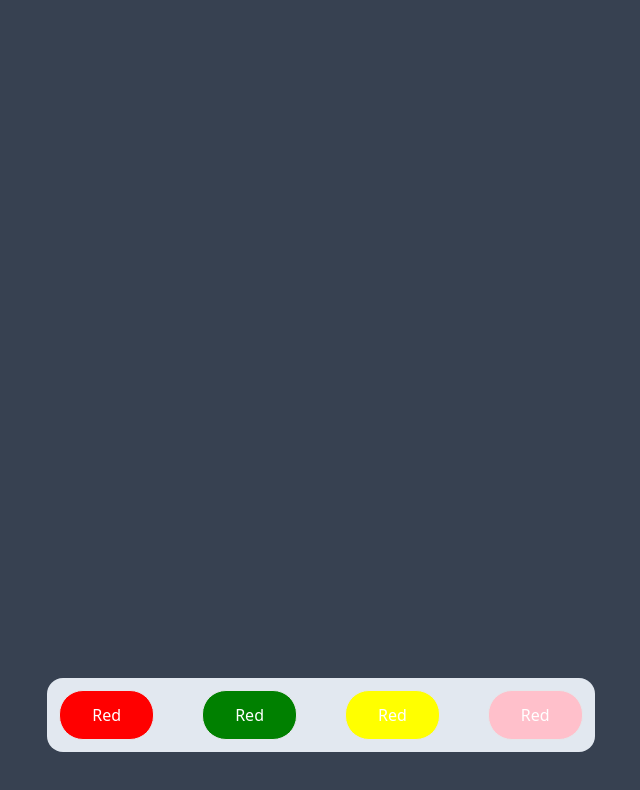
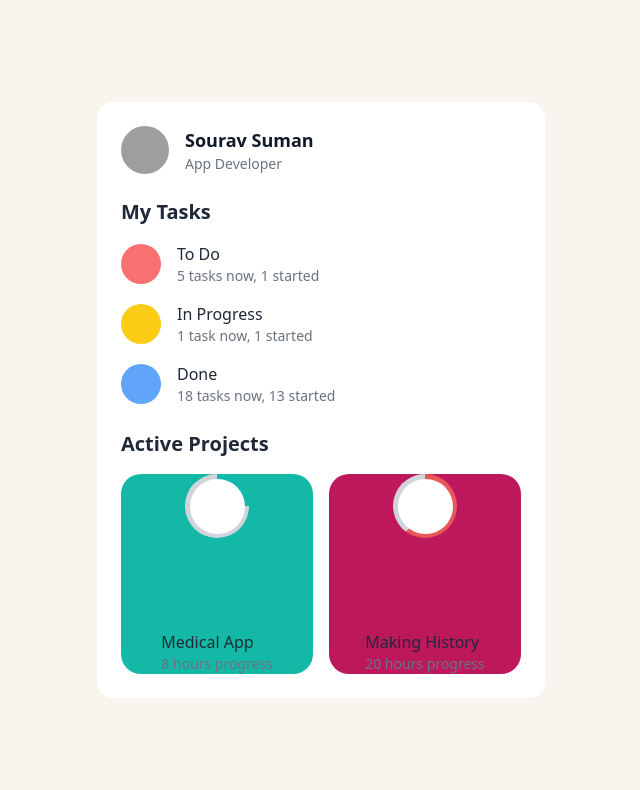
Before and after one commit to WebproPandey/React-App, a React (Vite) app: page / in a window 1280 px wide. Shown: the top 790 px of the page, without its empty margins (319-959 px from the left). Built offline with nearby package versions, Linux system fonts and the light colour scheme; grey boxes are pictures that could not be loaded.

Commit message:
create ui  for App

```diff
--- a/src/App.jsx
+++ b/src/App.jsx
@@ -1,18 +1,96 @@
-import React, { useState } from 'react';
-import Buttonbox from './component/Buttonbox';
+import React from "react";
+import "./index.css";
 
 const App = () => {
-  let [Color , setColor]  =   useState("#374151")
+  return (
+    <>
+      <div className="bg-[#f8f4ee] flex justify-center items-center min-h-screen">
+        <div className="w-full max-w-md bg-white rounded-2xl p-6">
+          {/* Profile Section */}
+          <header className="flex justify-between items-center mb-6">
+            <div className="flex items-center">
+              <img
+                src="profile-pic.png"
+                alt="Profile"
+                className="w-12 h-12 rounded-full mr-4"
+              />
+              <div>
+                <h2 className="text-lg font-bold text-gray-900">
+                  Sourav Suman
+                </h2>
+                <p className="text-sm text-gray-500">App Developer</p>
+              </div>
+            </div>
+            <button className="text-gray-500 text-2xl">
+              <i className="fas fa-cog"></i>
+            </button>
+          </header>
 
-  let handlerColor = (newColor) =>{
-    setColor(newColor)
-  }
+          {/* Task Section */}
+          <section className="mb-6">
+            <h3 className="text-xl font-semibold text-gray-800 mb-4">
+              My Tasks
+            </h3>
+            <div className="space-y-4">
+              <div className="flex items-center">
+                <div className="w-10 h-10 rounded-full bg-red-400 mr-4"></div>
+                <div>
+                  <h4 className="text-base font-medium text-gray-800">To Do</h4>
+                  <p className="text-sm text-gray-500">
+                    5 tasks now, 1 started
+                  </p>
+                </div>
+              </div>
+              <div className="flex items-center">
+                <div className="w-10 h-10 rounded-full bg-yellow-400 mr-4"></div>
+                <div>
+                  <h4 className="text-base font-medium text-gray-800">
+                    In Progress
+                  </h4>
+                  <p className="text-sm text-gray-500">1 task now, 1 started</p>
+                </div>
+              </div>
+              <div className="flex items-center">
+                <div className="w-10 h-10 rounded-full bg-blue-400 mr-4"></div>
+                <div>
+                  <h4 className="text-base font-medium text-gray-800">Done</h4>
+                  <p className="text-sm text-gray-500">
+                    18 tasks now, 13 started
+                  </p>
+                </div>
+              </div>
+            </div>
+          </section>
 
-  return (
-    <div className='h-screen w-full flex justify-center  items-center'
-     style={{backgroundColor:Color}}>
-      <Buttonbox  onColorChange={handlerColor}  />
-    </div>
+          {/* Projects Section */}
+          <section>
+            <h3 className="text-xl font-semibold text-gray-800 mb-4">
+              Active Projects
+            </h3>
+            <div className=" flex justify-center items-center gap-4 h-[25vh] ">
+              <div className="bg-teal-500  w-1/2 h-full flex  flex-col justify-between  items-center rounded-[20px]">
+                <div className="circular-progress">25%</div>
+                <div>
+                  <h4 className="text-base font-medium text-gray-800">
+                    Medical App
+                  </h4>
+                  <p className="text-sm text-gray-500">8 hours progress</p>
+                </div>
+              </div>
+              <div className=" bg-pink-700 w-1/2 h-full flex  flex-col justify-between  items-center rounded-[20px]  ">
+                <div className="circular-progress-60">60%</div>
+                <div>
+                  <h4 className="text-base font-medium text-gray-800">
+                    Making History{" "}
+                  </h4>
+                  <p className="text-sm text-gray-500">20 hours progress</p>
+                </div>
+              </div>
+            </div>
+          </section>
+        </div>
+      </div>
+    </>
   );
 };
 
--- a/src/component/Buttonbox.jsx
+++ /dev/null
@@ -1,30 +0,0 @@
-import React from 'react'
-
-const
-Buttonbox = ({onColorChange}) => {
-
-
-  return (
-    <div className=' fixed bottom-12  bg-slate-200 px-3 flex py-3   gap-12  rounded-2xl '>
-         <button className='text-white px-8 py-3  border-[1px] rounded-3xl'
-         style={{backgroundColor:"red"}}
-         onClick={()=>onColorChange("red")}
-         > Red</button>
-         <button className='text-white px-8 py-3   border-[1px] rounded-3xl'
-         style={{backgroundColor:"green"}}
-         onClick={()=>onColorChange("green")}
-         > Red</button>
-         <button className='text-white px-8 py-3  border-[1px] rounded-3xl'
-         style={{backgroundColor:"yellow"}}
-         onClick={()=>onColorChange("yellow")}
-         > Red</button>
-         <button className='text-white px-8 py-3   border-[1px] rounded-3xl'
-         style={{backgroundColor:"pink"}}
-         onClick={()=>onColorChange("pink")}
-         > Red</button>
-    </div>
-  )
-}
-
-export default
-Buttonbox
--- a/src/index.css
+++ b/src/index.css
@@ -1,3 +1,59 @@
 @tailwind base;
 @tailwind components;
 @tailwind utilities;
+
+
+@layer components {
+    .circular-progress {
+      position: relative;
+      width: 64px;
+      height: 64px;
+      background: conic-gradient(
+        #10b9ab calc(25 * 1%),
+        #d1d5db 0
+      );
+      border-radius: 50%;
+      display: flex;
+      justify-content: center;
+      align-items: center;
+      font-size: 18px;
+      font-weight: bold;
+      color: white;
+    }
+    .circular-progress::before {
+      content: '';
+      position: absolute;
+      width: 55px;
+      height: 55px;
+      background-color: white;
+      border-radius: 50%;
+    }
+  }
+
+
+  @layer components {
+    .circular-progress-60 {
+      position: relative;
+      width: 64px;
+      height: 64px;
+      background: conic-gradient(
+        #e95858 calc(60 * 1%), /* 60% progress in red */
+        #d1d5db 0
+      );
+      border-radius: 50%;
+      display: flex;
+      justify-content: center;
+      align-items: center;
+      font-size: 18px;
+      font-weight: bold;
+      color: white;
+    }
+    .circular-progress-60::before {
+      content: '';
+      position: absolute;
+      width: 55px;
+      height: 55px;
+      background-color: white;
+      border-radius: 50%;
+    }
+  }
```
